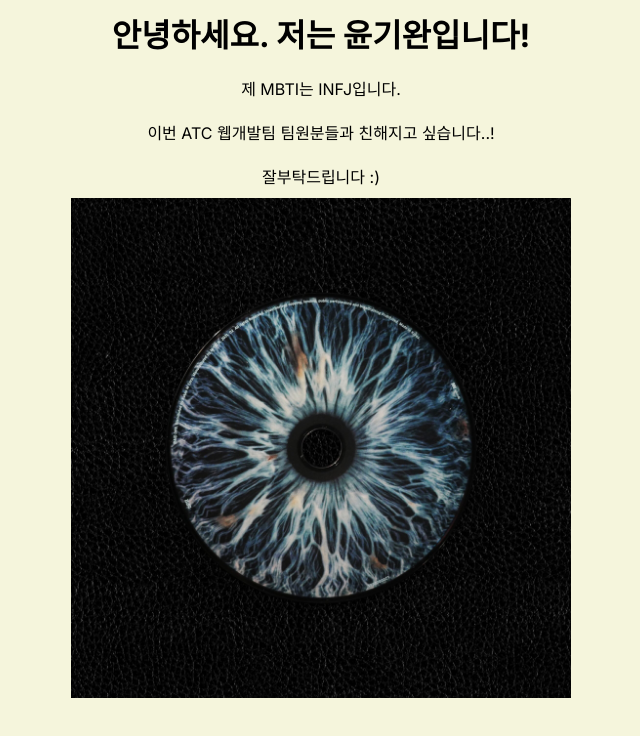
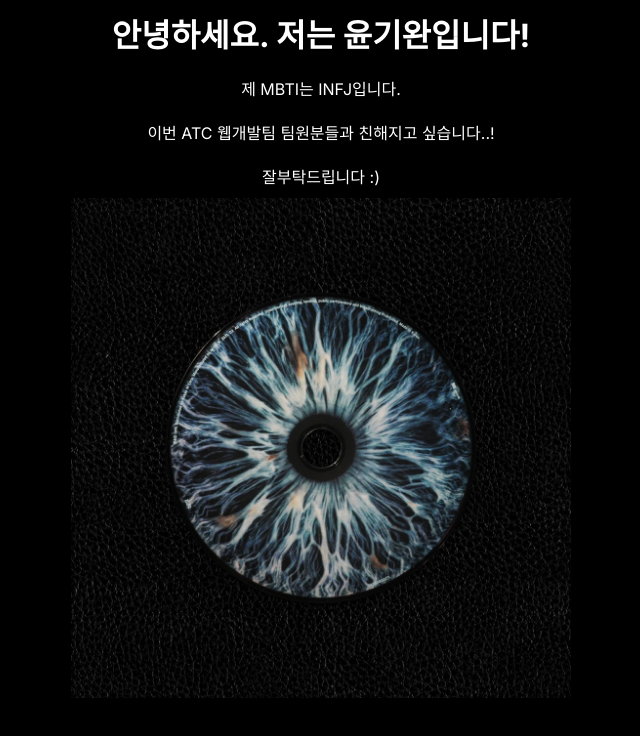
Before and after one commit to rmdnps10/ATC-Pre, a Next.js app: page /giwan in a window 1280 px wide. Shown: the top 736 px of the page, without its empty margins (319-959 px from the left). Built offline with nearby package versions, Linux system fonts and the light colour scheme.

Commit message:
Design: 배경 및 글자 색상 변경 #5

```diff
--- a/src/app/giwan/module.css
+++ b/src/app/giwan/module.css
@@ -1,5 +1,6 @@
 * {
-    background-color: beige;
+    background-color: black;
+    color: white;
 }
 
 main {
```
